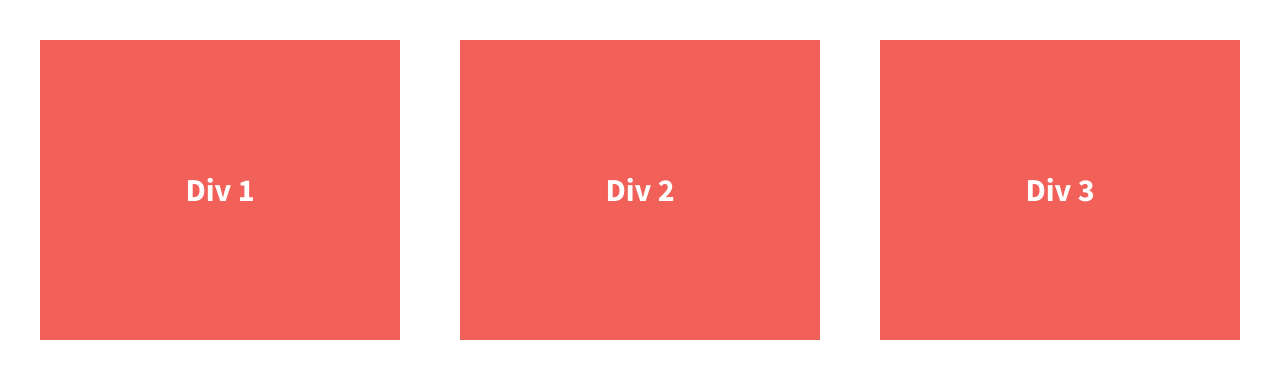
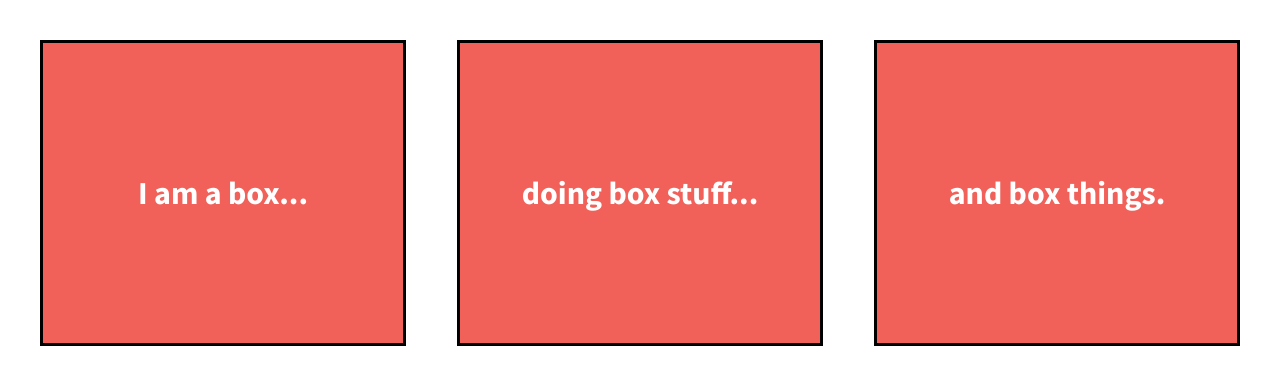
Before and after one commit to nbnulton/Flexbox-Div, a plain HTML site: page 07.01-206-divs-flexbox-starter/index.html in a window 1280 px wide. Drawn offline with nearby package versions, Linux system fonts and the light colour scheme.

Commit message:
added borders and modified text to divs

```diff
--- a/07.01-206-divs-flexbox-starter/css/main.css
+++ b/07.01-206-divs-flexbox-starter/css/main.css
@@ -118,6 +118,9 @@ body {
 .div-1, .div-2, .div-3 {
   /*give the divs a width of 30%, add display:flex, set justify-content and align-items to center*/
   color: #fff;
+  border-color:black;
+  border-style: solid;
+  text-overflow:normal;
   line-height: 1.5em;
   font-size: 1.6em;
   background-color: #f16059;
--- a/07.01-206-divs-flexbox-starter/index.html
+++ b/07.01-206-divs-flexbox-starter/index.html
@@ -23,13 +23,13 @@
 
         <section class="wrapper">
             <div class="div-1">
-                Div 1
+                <p>I am a box...</p>
             </div>
             <div class="div-2">
-                Div 2
+                <p>doing box stuff...</p>
             </div>
             <div class="div-3">
-                Div 3
+                <p>and box things.</p>
             </div>
         </section>
 
```
